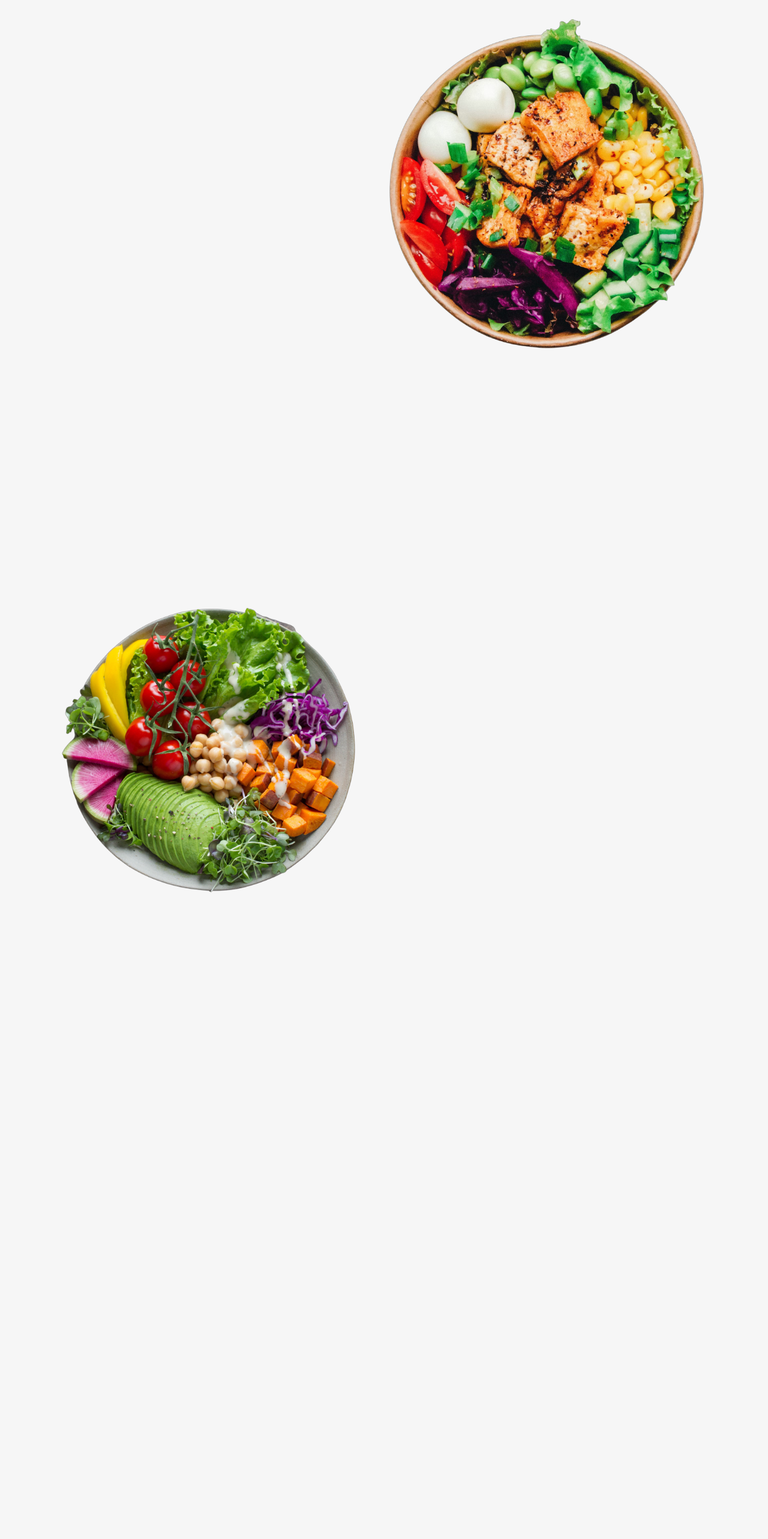
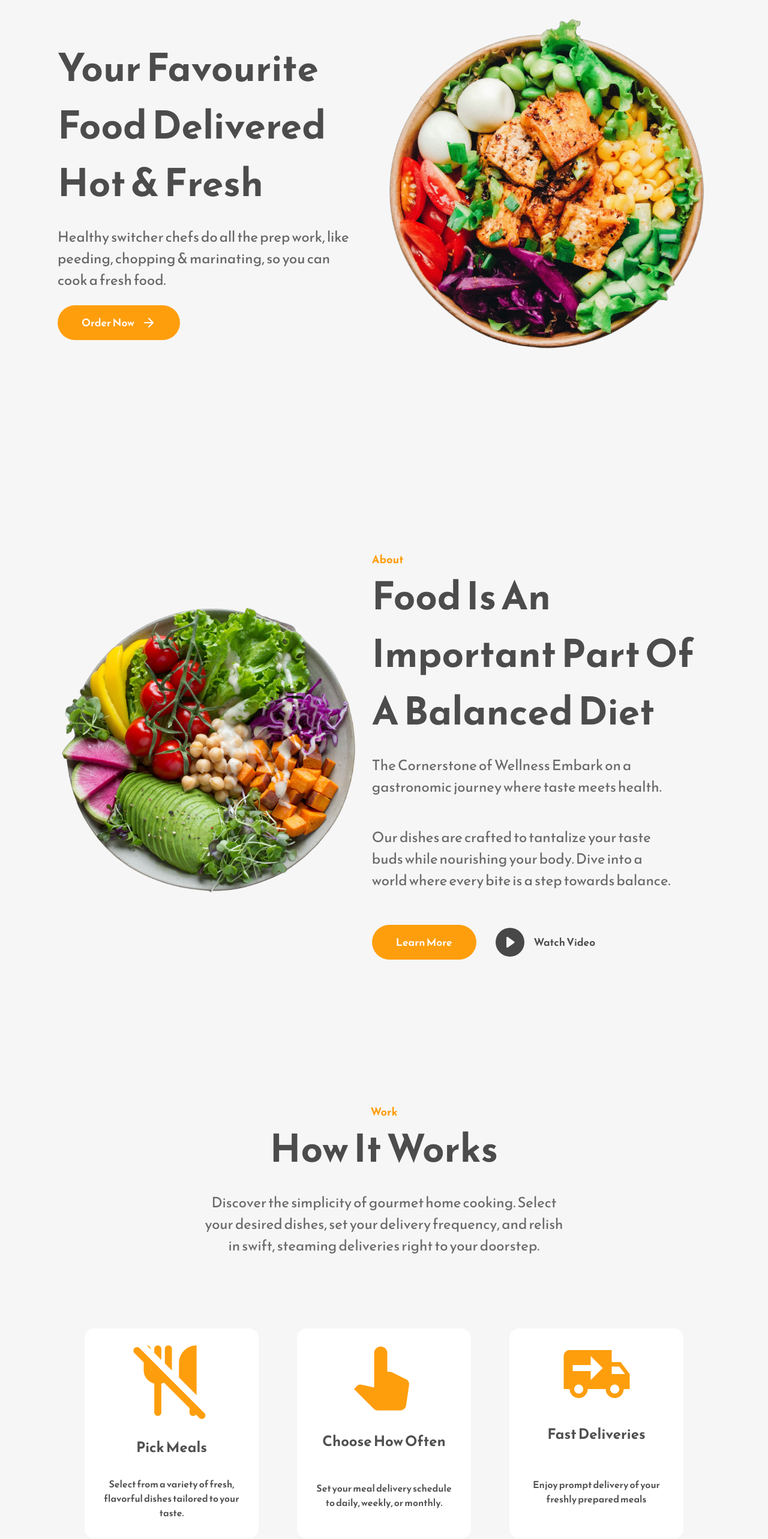
Before and after one commit to Abdelrahman5243/Restaurant-Landing-Page, a React (Create React App) app: page / in a window 1280 px wide. Shown: the part 106-2672 px from the top of the page at 60% size. Built offline with nearby package versions, Linux system fonts and the light colour scheme.

Commit message:
fix animations

```diff
--- a/src/App.js
+++ b/src/App.js
@@ -11,9 +11,7 @@ import ScrollAnimation from "./Components/ScrollAnimation"
 function App() {
   return (
     <div className="App">
-<ScrollAnimation>
 <Home/>
-</ScrollAnimation>
 <ScrollAnimation>
 <About/>
 </ScrollAnimation>
@@ -26,9 +24,7 @@ function App() {
 <ScrollAnimation>
 <Contact/>
 </ScrollAnimation>
-<ScrollAnimation>
 <Footer/>
-</ScrollAnimation>
 </div>
   );
 }
--- a/src/Components/About.js
+++ b/src/Components/About.js
@@ -12,7 +12,7 @@ const About = () => {
       <div className="about-section-image-container">
         <img src={AboutBackgroundImage} alt="" />
       </div>
-      <div className="about-section-text-container animated-section">
+      <div className="about-section-text-container">
         <p className="primary-subheading">About</p>
         <h1 className="primary-heading">
           Food Is An Important Part Of A Balanced Diet
--- a/src/Components/Contact.js
+++ b/src/Components/Contact.js
@@ -2,7 +2,7 @@ import React from "react";
 
 const Contact = () => {
   return (
-    <div className="contact-page-wrapper animated-section" id="Contact">
+    <div className="contact-page-wrapper" id="Contact">
       <h1 className="primary-heading">Have Question In Mind?</h1>
       <h1 className="primary-heading">Let Us Help You</h1>
       <div className="contact-form-container">
--- a/src/Components/Home.js
+++ b/src/Components/Home.js
@@ -14,7 +14,7 @@ const Home = () => {
         <div className="home-bannerImage-container">
           <img src={BannerBackground} alt="" />
         </div>
-        <div className="home-text-section animated-section">
+        <div className="home-text-section">
           <h1 className="primary-heading">
             Your Favourite Food Delivered Hot & Fresh
           </h1>
--- a/src/Components/ScrollAnimation.js
+++ b/src/Components/ScrollAnimation.js
@@ -18,9 +18,6 @@ const ScrollAnimation = ({ children }) => {
       if (isElementInViewport(sectionRef.current)) {
         sectionRef.current.style.opacity = '1';
         sectionRef.current.style.transform = 'translateY(0)';
-      } else {
-        sectionRef.current.style.opacity = '0';
-        sectionRef.current.style.transform = 'translateY(20px)';
       }
     }
 
--- a/src/Components/Testimonial.js
+++ b/src/Components/Testimonial.js
@@ -4,7 +4,7 @@ import { AiFillStar } from "react-icons/ai";
 
 const Testimonial = () => {
   return (
-    <div className="work-section-wrapper animated-section" id="Testimonials">
+    <div className="work-section-wrapper" id="Testimonials">
       <div className="work-section-top">
         <p className="primary-subheading">Testimonial</p>
         <h1 className="primary-heading">What They Are Saying</h1>
--- a/src/Components/Work.js
+++ b/src/Components/Work.js
@@ -23,7 +23,7 @@ const Work = () => {
     },
   ];
   return (
-    <div className="work-section-wrapper animated-section" id="Works">
+    <div className="work-section-wrapper" id="Works">
       <div className="work-section-top">
         <p className="primary-subheading">Work</p>
         <h1 className="primary-heading">How It Works</h1>
```
